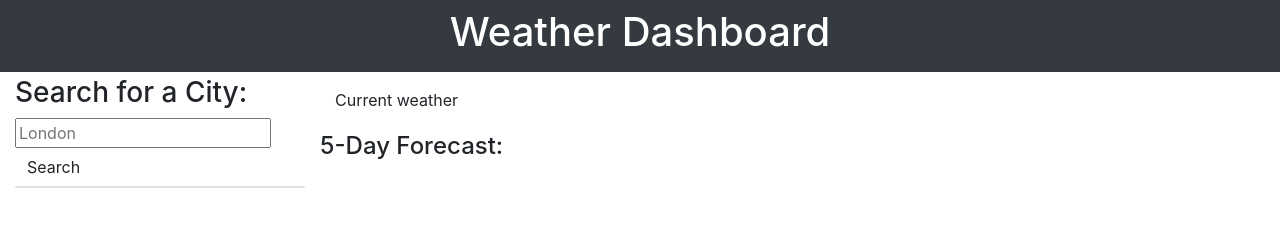
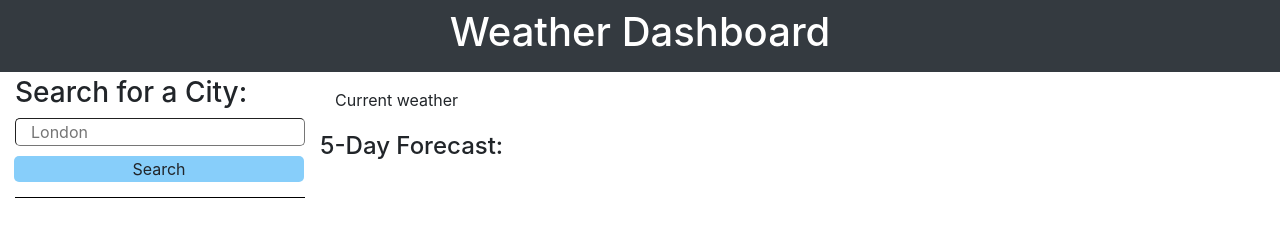
Before and after one commit to Leanne-Annable/WeatherDashboard, a plain HTML site: page index.html in a window 1280 px wide. Drawn offline with nearby package versions, Linux system fonts and the light colour scheme.

Commit message:
added styling to the buttons section

```diff
--- a/assets/css/style.css
+++ b/assets/css/style.css
@@ -0,0 +1,42 @@
+button {
+    background-color: lightgrey;
+    border: 1px solid lightgrey;
+    border-radius: 10px;
+}
+
+#city-list{
+    padding: 0;
+    border: none;
+}
+
+.city{
+    border-radius: 5px;
+    margin: 1px;
+    margin-bottom: 10px;
+}
+
+
+#search-button{
+    background: lightskyblue;
+    border-radius: 5px;
+    margin-top: 5px;
+    padding: 0;
+}
+
+.input-group-append{
+    display: block;
+    padding: 0 !important;
+}
+
+.hr {
+    padding:0 !important;
+    margin-top: 15px;
+    margin-bottom: 15px;
+    background-color: black;
+}
+
+.form-input {
+    border-width: 1px;
+    border-radius: 5px;
+    margin-bottom: 5px;
+}
--- a/index.html
+++ b/index.html
@@ -34,16 +34,17 @@
                     <div class="form-inline form-group">
                         <div class="input-group">
                             <!-- text box section -->
-                            <input class="form-input weather-search" type="text" id="search-input" placeholder="London"
+                            <input class="form-input weather-search col-md-12" type="text" id="search-input" placeholder="London"
                                 aria-labelledby="form-heading" aria-controls="today forecast" />
-                            <div class="input-group-append">
+                            <div class="input-group-append col-md-12">
                                 <!-- search button -->
-                                <button type="submit" class="btn search-button" id="search-button"
+                                <button type="submit" class="btn search-button col-md-12" id="search-button"
                                     aria-label="submit search">
                                     Search
                                 </button>
-                                <hr class="hr weather-hr" />
+
                             </div>
+                            <hr class="hr weather-hr col-md-12"/>
                             <div id="city-list" class="col-md-12 card"></div>
                         </div>
                     </div>
```
Also changed, not shown: assets/js/script.js (+3 -4 lines).
